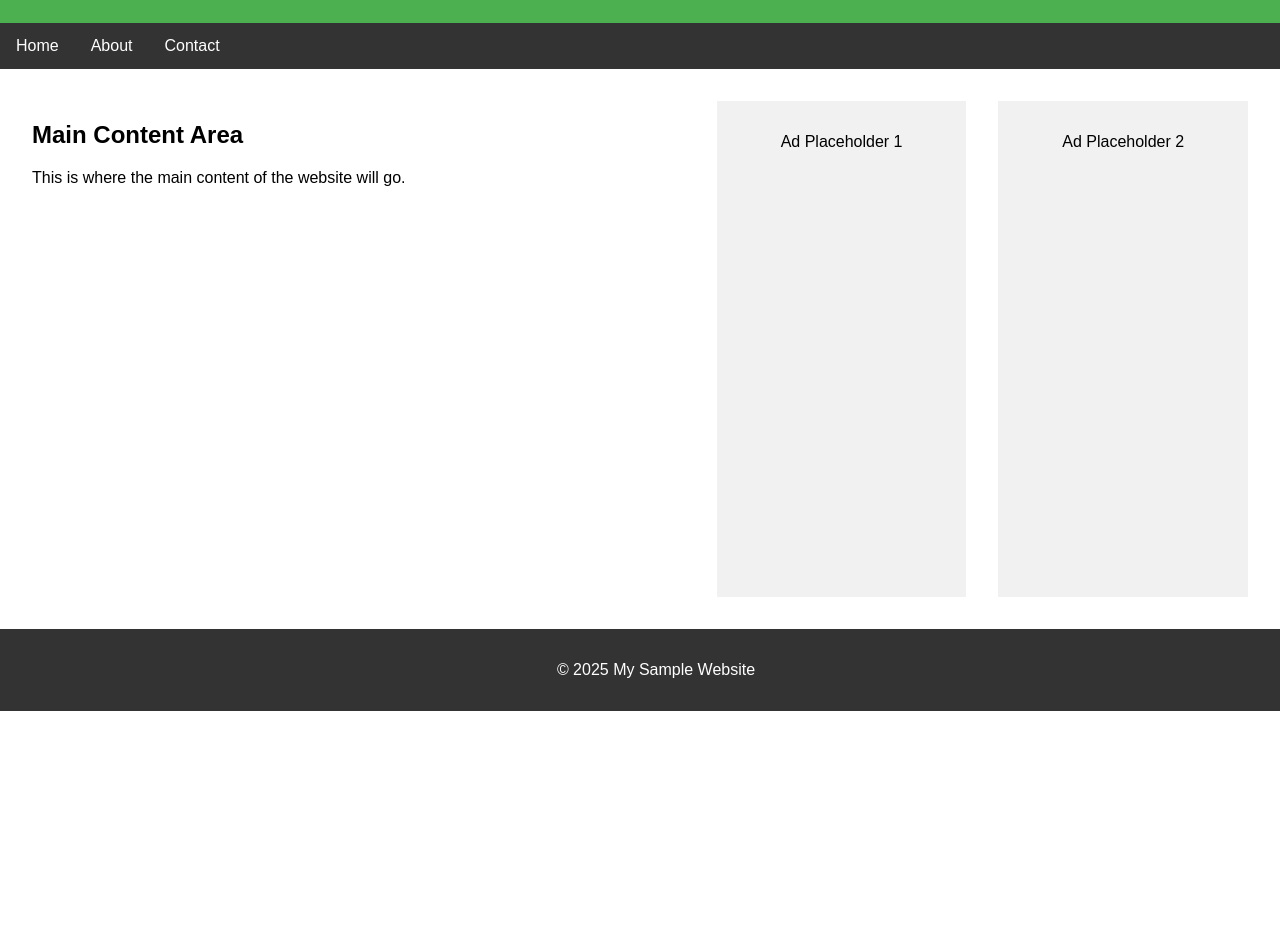
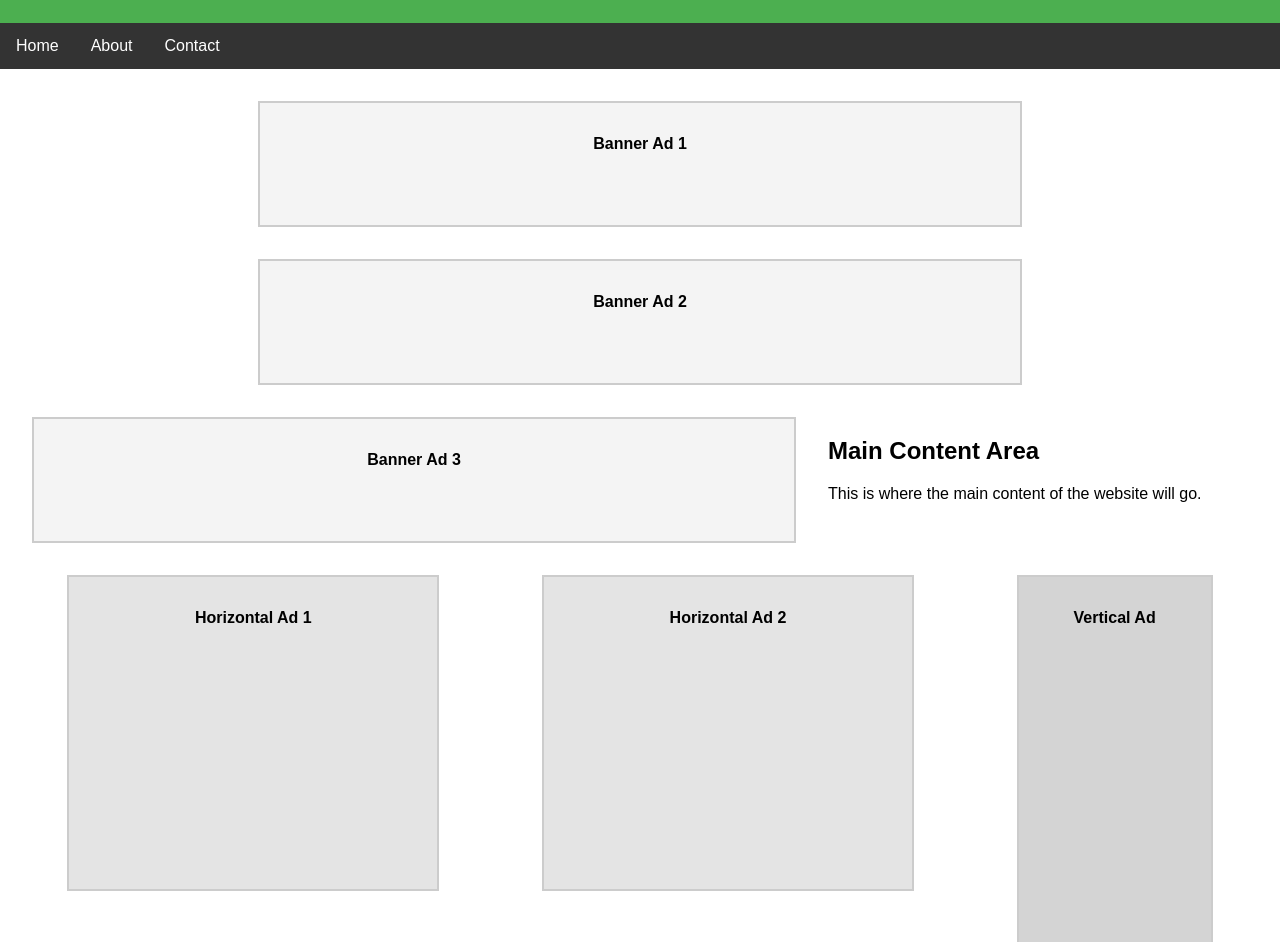
Before and after one commit to Sadafalidad/Adhost, a plain HTML site: page index.html in a window 1280 px wide. Shown: the part 89-1031 px from the top of the page. Before the commit the page ends 800 px from the top, so only its background shows below. Drawn offline with Linux system fonts and the light colour scheme.

Commit message:
Add website files with advertising zones

```diff
--- a/index.html
+++ b/index.html
@@ -8,7 +8,7 @@
 </head>
 <body>
     <header>
-        <h1>Welcome to My Sample Website</h1>
+        <h1>Welcome to My Sample Website with 5 Ads</h1>
     </header>
     <nav>
         <ul>
@@ -18,21 +18,68 @@
         </ul>
     </nav>
     <main>
+        <!-- Banner Ads -->
+        <section class="ad-zone banner" id="banner1">
+            <script type="text/javascript">
+                document.write('<p>Banner Ad 1</p>');
+            </script>
+        </section>
+        <section class="ad-zone banner" id="banner2">
+            <script type="text/javascript">
+                document.write('<p>Banner Ad 2</p>');
+            </script>
+        </section>
+        <section class="ad-zone banner" id="banner3">
+            <script type="text/javascript">
+                document.write('<p>Banner Ad 3</p>');
+            </script>
+        </section>
+
+        <!-- Main Content Area -->
         <section class="content">
             <h2>Main Content Area</h2>
             <p>This is where the main content of the website will go.</p>
         </section>
+
+        <!-- Horizontal Ads -->
+        <section class="ad-zone horizontal" id="horizontal1">
+            <script type="text/javascript">
+                document.write('<p>Horizontal Ad 1</p>');
+            </script>
+        </section>
+        <section class="ad-zone horizontal" id="horizontal2">
+            <script type="text/javascript">
+                document.write('<p>Horizontal Ad 2</p>');
+            </script>
+        </section>
+
+        <!-- Vertical Ad -->
+        <aside class="ad-zone vertical" id="vertical">
+            <script type="text/javascript">
+                document.write('<p>Vertical Ad</p>');
+            </script>
+        </aside>
+
+        <!-- Video Ads -->
+        <section class="ad-zone video" id="video1">
+            <script type="text/javascript">
+                document.write('<p>Video Ad 1</p>');
+            </script>
+        </section>
+        <section class="ad-zone video" id="video2">
+            <script type="text/javascript">
+                document.write('<p>Video Ad 2</p>');
+            </script>
+        </section>
+
+        <!-- Existing Left and Right Ads -->
         <aside class="ad ad-left">
-            <!-- Left Ad Script Placeholder -->
             <script type="text/javascript">
-                // Ad script goes here
                 document.write('<p>Ad Placeholder 1</p>');
             </script>
         </aside>
         <aside class="ad ad-right">
-            <!-- Right Ad Script Placeholder -->
             <script type="text/javascript">
-                // Ad script goes here
                 document.write('<p>Ad Placeholder 2</p>');
             </script>
         </aside>
--- a/styles.css
+++ b/styles.css
@@ -40,7 +40,8 @@ nav ul li a:hover {
 
 main {
     display: flex;
-    flex: 1;
+    flex-wrap: wrap;
+    justify-content: space-around;
     padding: 1em;
 }
 
@@ -57,6 +58,45 @@ main {
     text-align: center;
 }
 
+.ad-zone {
+    border: 2px solid #ccc;
+    margin: 1em;
+    padding: 1em;
+    text-align: center;
+    font-weight: bold;
+}
+
+/* Standard Ad Sizes */
+.banner {
+    width: 728px;
+    height: 90px;
+    background-color: #f4f4f4;
+}
+
+.horizontal {
+    width: 336px;
+    height: 280px;
+    background-color: #e4e4e4;
+}
+
+.vertical {
+    width: 160px;
+    height: 600px;
+    background-color: #d4d4d4;
+}
+
+.video {
+    width: 640px;  /* Example size for a video ad */
+    height: 360px; /* Aspect ratio 16:9 */
+    background-color: #c4c4c4;
+}
+
+.ad-left, .ad-right {
+    width: 200px;
+    height: auto;
+    background-color: #f4f4f4;
+}
+
 footer {
     background-color: #333;
     color: white;
```
Also changed, not shown: 4 other files.
